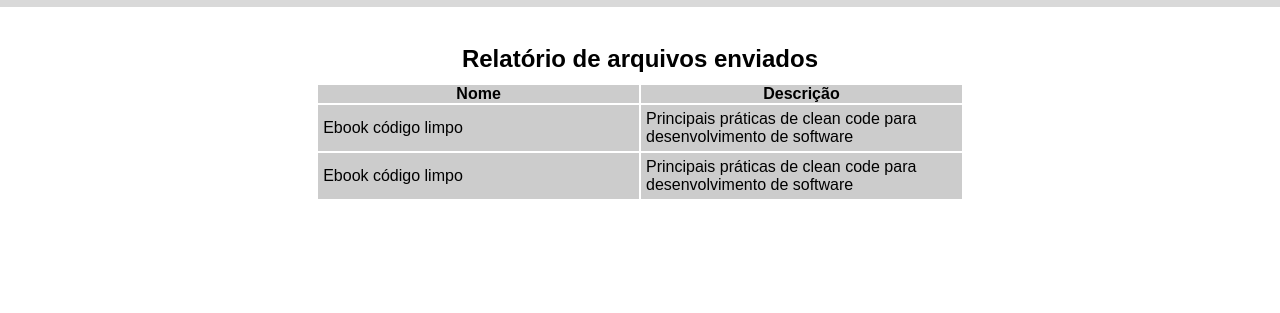
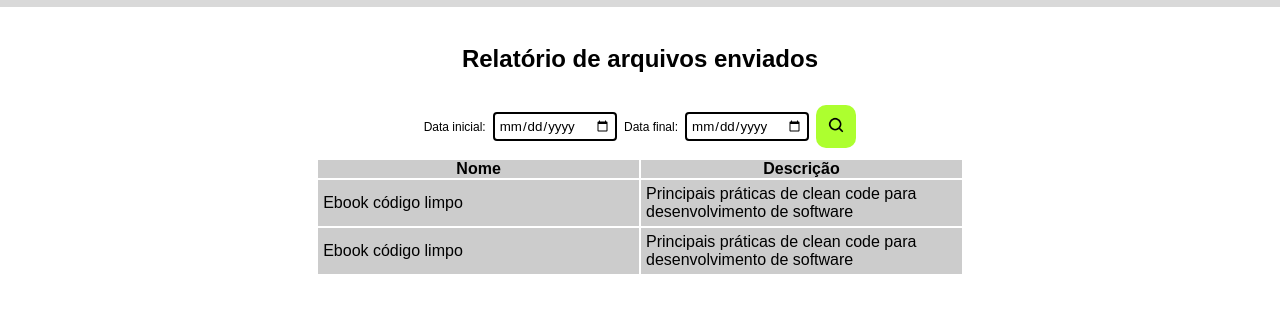
Before and after one commit to DViniciusBonin/boninDrive, a plain HTML site: page report.html in a window 1280 px wide. Shown: the part 83-396 px from the top of the page. Drawn offline with nearby package versions, Linux system fonts and the light colour scheme.

```diff
--- a/report.html
+++ b/report.html
@@ -33,16 +33,16 @@
        <h2>Relatório de arquivos enviados</h2>
 
 
-       <!-- <section class="filter">
+       <section class="filter">
         <form action="">
 
             Data inicial:<input type="date" name="date-start">
             Data final:<input type="date" name="date-end">
 
-            Ordenar por ordem alfabética: <input type="checkbox" class="checkbox">
+            <!-- Ordenar por ordem alfabética: <input type="checkbox" class="checkbox"> -->
             <button class="search"><img src="public/icons/search-icon.png" alt="search"></button>
         </form>
-    </section> -->
+    </section>
        <table>
         <tr>
             <th>Nome</th>
```
